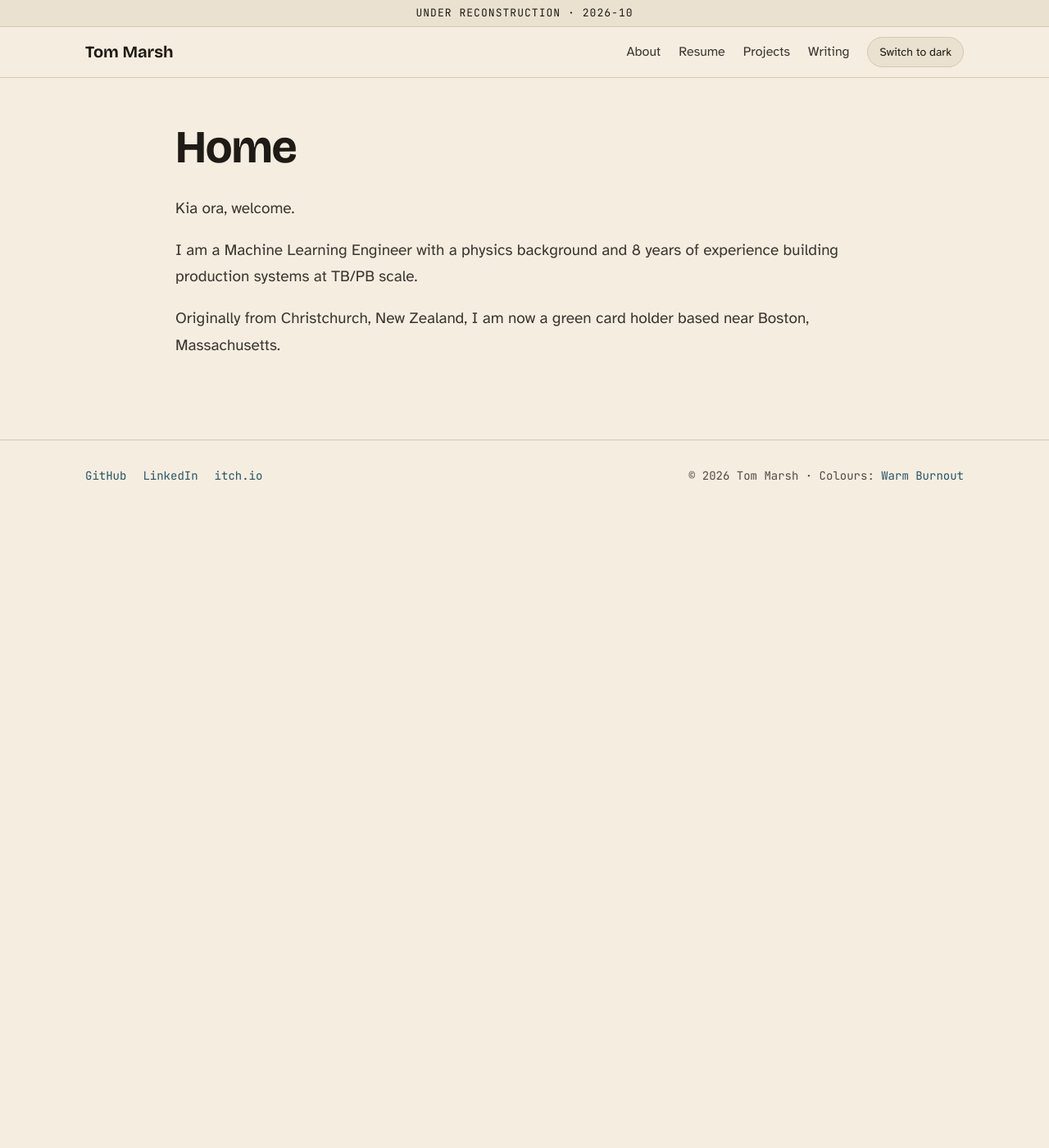
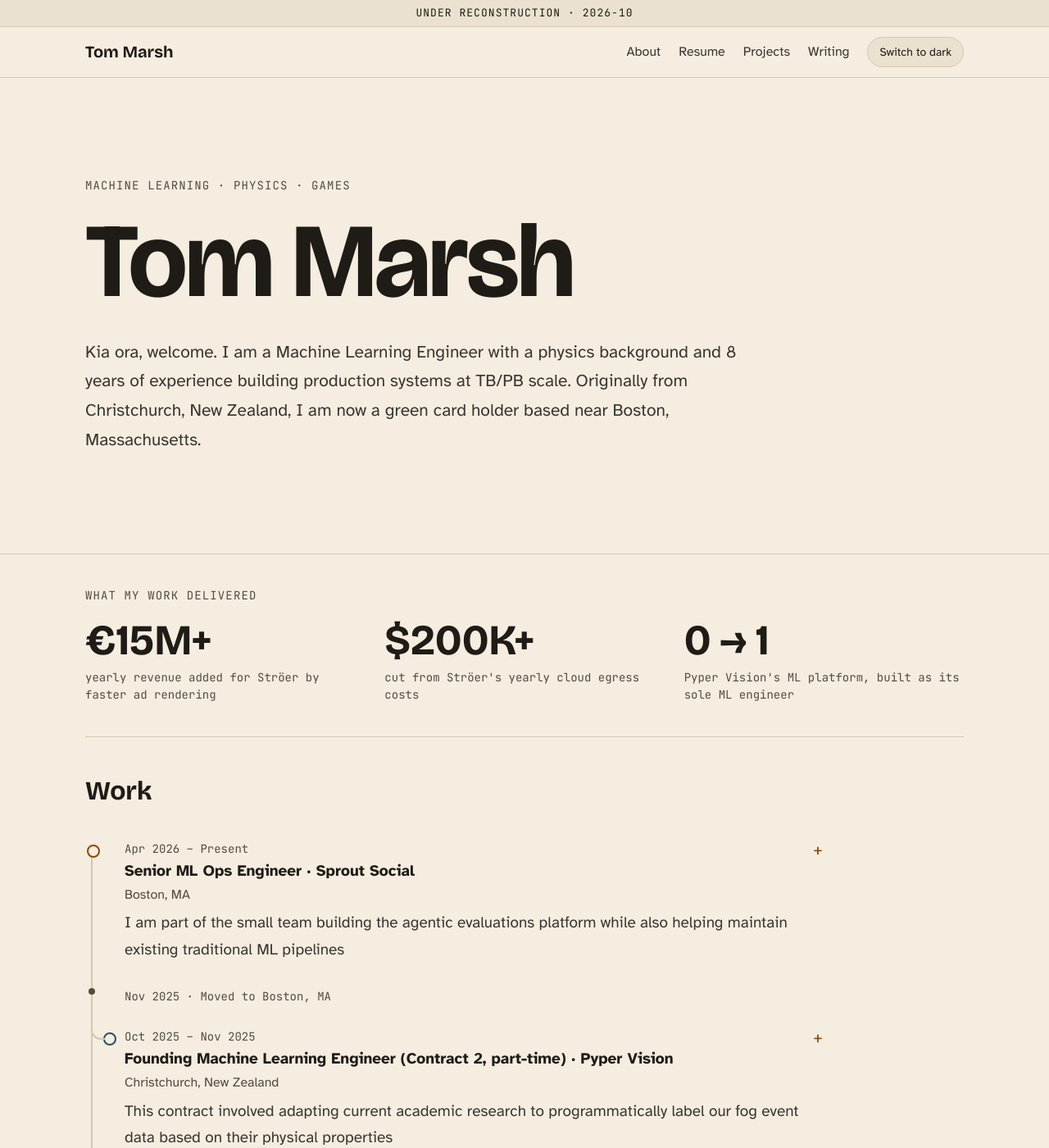
Before and after one commit to Graphight/Graphight.github.io, a Jekyll site: the page built from index.md, in a window 1280 px wide and 1400 px high. Shown: the whole window at 82% size. Built offline with Jekyll 4.4.1, drawn with Linux system fonts in a browser that asks for light colours; our own code applies the rules of GitHub Pages for plain Markdown files; some of the changed text lies outside the part shown.

Commit message:
Home page (#7)

```diff
--- a/_includes/navigation.html
+++ b/_includes/navigation.html
@@ -1,7 +1,7 @@
 {%- assign here = page.url | remove: ".html" -%}
 <nav class="site-nav" aria-label="Main">
   <a href="{{ '/pages/about' | relative_url }}"{% if here == '/pages/about' %} aria-current="page"{% endif %}>About</a>
-  <a href="{{ '/pages/resume' | relative_url }}"{% if here == '/pages/resume' %} aria-current="page"{% endif %}>Resume</a>
+  <a href="{{ '/resources/Tom_Marsh_Resume.pdf' | relative_url }}">Resume</a>
   <a href="{{ '/pages/projects' | relative_url }}"{% if here == '/pages/projects' %} aria-current="page"{% endif %}>Projects</a>
   <a href="{{ '/pages/writing' | relative_url }}"{% if here == '/pages/writing' or page.layout == 'article' %} aria-current="page"{% endif %}>Writing</a>
   <button type="button" id="theme-toggle" class="theme-toggle" hidden></button>
--- a/assets/css/site.scss
+++ b/assets/css/site.scss
@@ -114,6 +114,41 @@
 .band-meta { margin: 0 0 12px; font: 14px/1.5 $mono; color: var(--mute); }
 .band + .column > p:first-child { font-size: 22px; }
 
+.hero { border-bottom: 1px solid var(--line); }
+.hero .wrap {
+  min-height: 580px;
+  display: flex;
+  flex-direction: column;
+  justify-content: center;
+  padding-top: 64px;
+  padding-bottom: 64px;
+}
+.hero h1 { font-size: clamp(56px, 12vw, 128px); margin: 0 0 0.2em; }
+.kicker { margin: 0 0 16px; font: 14px/1.5 $mono; color: var(--mute); letter-spacing: 0.08em; text-transform: uppercase; }
+.lede { max-width: 38em; margin: 0; font-size: 21px; }
+
+.stats {
+  display: grid;
+  grid-template-columns: repeat(auto-fit, minmax(200px, 1fr));
+  gap: 24px;
+  margin: 0;
+  padding: 0 0 40px;
+  border-bottom: 1px solid var(--line);
+}
+.stats-section { padding-top: 40px; }
+.stats dt { font: 700 clamp(36px, 5vw, 52px)/1.1 $display; color: var(--hi); }
+.stats dd { margin: 6px 0 0; font: 14px/1.5 $mono; color: var(--mute); }
+
+.home-section { padding-top: 48px; padding-bottom: 32px; }
+.home-section h2 { margin-top: 0; }
+#work .timeline { max-width: $column; }
+
+.pair { display: grid; gap: 48px; padding-bottom: 80px; }
+@media (min-width: 720px) { .pair { grid-template-columns: 1fr 1fr; } }
+.entries { list-style: none; margin: 0 0 24px; padding: 0; }
+.entries li { display: flex; flex-direction: column; padding: 12px 0; border-bottom: 1px solid var(--line); }
+.entries a { font-weight: 700; }
+
 .article-end {
   display: flex;
   flex-wrap: wrap;
@@ -216,7 +251,7 @@
 .timeline summary::-webkit-details-marker { display: none; }
 .timeline summary::after { content: "+"; position: absolute; top: 0; right: 0; font: 20px/1.2 $mono; color: var(--kw); }
 .timeline details[open] summary::after { content: "−"; }
-.timeline .when { font: 14px/1.5 $mono; color: var(--mute); }
+.timeline .when, .entries .when { font: 14px/1.5 $mono; color: var(--mute); }
 .timeline .what { color: var(--hi); font-weight: 700; }
 .timeline .where { font-size: 16px; color: var(--mute); }
 .timeline .line { margin-top: 4px; }
--- a/index.md
+++ b/index.md
@@ -1,11 +1,46 @@
 ---
-layout: page
+layout: default
 ---
 
-# Home
+<section class="hero">
+  <div class="wrap">
+    <p class="kicker">Machine learning · Physics · Games</p>
+    <h1>{{ site.title }}</h1>
+    <p class="lede">Kia ora, welcome. I am a Machine Learning Engineer with a physics background and 8 years of experience building production systems at TB/PB scale. Originally from Christchurch, New Zealand, I am now a green card holder based near Boston, Massachusetts.</p>
+  </div>
+</section>
 
-Kia ora, welcome.
+<section class="wrap stats-section">
+  <p class="kicker">What my work delivered</p>
+  <dl class="stats">
+    <div><dt>€15M+</dt><dd>yearly revenue added for Ströer by faster ad rendering</dd></div>
+    <div><dt>$200K+</dt><dd>cut from Ströer's yearly cloud egress costs</dd></div>
+    <div><dt>0 → 1</dt><dd>Pyper Vision's ML platform, built as its sole ML engineer</dd></div>
+  </dl>
+</section>
 
-I am a Machine Learning Engineer with a physics background and 8 years of experience building production systems at TB/PB scale.
+<section class="wrap home-section" id="work">
+  <h2>Work</h2>
+  {% include timeline.html %}
+</section>
 
-Originally from Christchurch, New Zealand, I am now a green card holder based near Boston, Massachusetts.
+<div class="wrap home-section pair">
+  <section>
+    <h2>Writing</h2>
+    <ul class="entries">
+      {%- assign articles = site.pages | where: "layout", "article" | sort: "date" | reverse %}
+      {%- for a in articles %}
+      <li><span class="when">{{ a.date | date: "%Y-%m-%d" }}</span><a href="{{ a.url | relative_url }}">{{ a.title | escape }}</a></li>
+      {%- endfor %}
+      <li><span class="when">2024 · Environmental Research Letters</span><a href="https://iopscience.iop.org/article/10.1088/1748-9326/ad585a">Robust changes to the wettest and driest days of the year are hidden within annual rainfall projections: a New Zealand case study</a></li>
+    </ul>
+    <a href="{{ '/pages/writing' | relative_url }}">All writing →</a>
+  </section>
+  <section>
+    <h2>Projects</h2>
+    <ul class="entries">
+      <li><span class="when">2026-02-18</span><a href="{{ '/pages/projects' | relative_url }}">Space Probe</a>A small strategy game built in Godot Engine while between jobs.</li>
+    </ul>
+    <a href="{{ '/pages/projects' | relative_url }}">All projects →</a>
+  </section>
+</div>
```
Also changed, not shown: docs/decisions/2026-10-14-home-page.md (added, +54 -0 lines), docs/proposals/README.md (+4 -4 lines), docs/proposals/about-page.md (added, +43 -0 lines), docs/proposals/home-page.md (deleted, +0 -34 lines), pages/resume.md (deleted, +0 -11 lines), pages/writing.md (+4 -2 lines).
